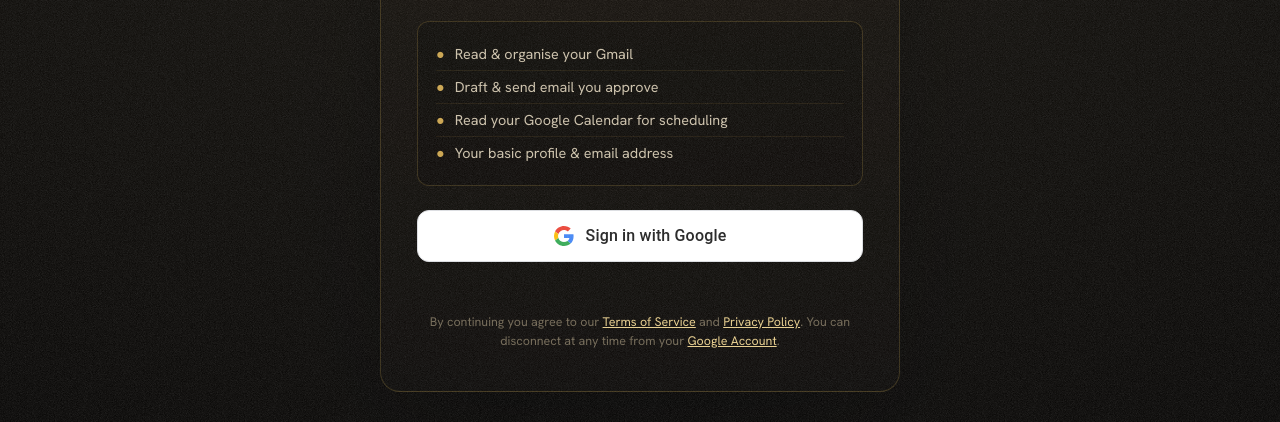
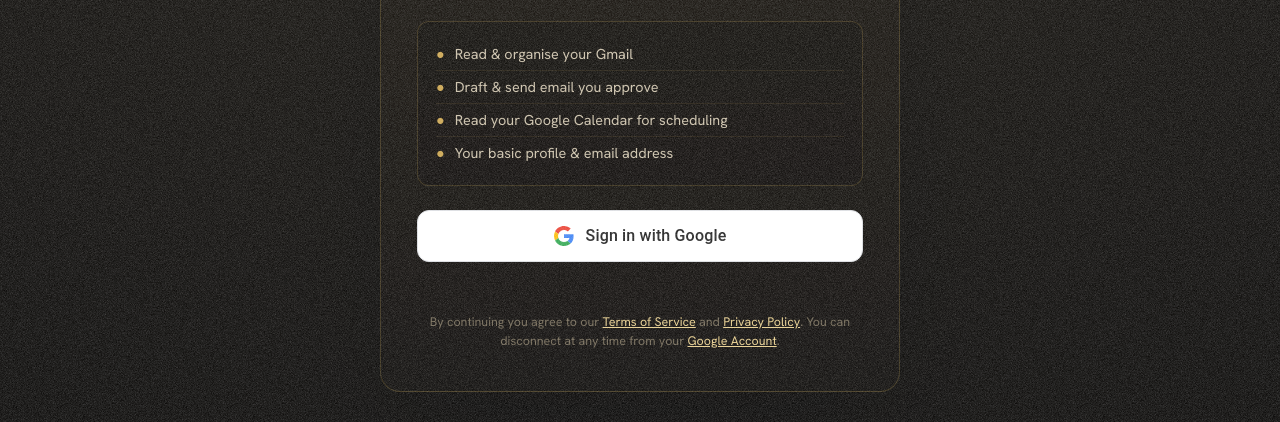
Before and after one commit to Ze-Anonymous1/godmode-site, a plain HTML site: page connect.html in a window 1280 px wide. Shown: the part 378-800 px from the top of the page. Drawn offline with Linux system fonts and the light colour scheme; a script that the page names is missing.

Commit message:
connect: bolder signature grain

```diff
--- a/connect.html
+++ b/connect.html
@@ -15,7 +15,7 @@
   body{font-family:var(--sans);color:var(--ivory);min-height:100vh;display:flex;align-items:center;justify-content:center;padding:28px;
     background:radial-gradient(ellipse 100% 80% at 50% 30%,#15120c 0%,#0c0a07 48%,#050403 100%) fixed;-webkit-font-smoothing:antialiased}
   body::before{content:"";position:fixed;inset:0;pointer-events:none;z-index:9;
-    background-image:var(--noise);background-size:190px 190px;opacity:.18;mix-blend-mode:screen}
+    background-image:var(--noise);background-size:170px 170px;opacity:.34;mix-blend-mode:screen}
   .card{position:relative;z-index:1;width:100%;max-width:520px;border:1px solid var(--line);border-radius:20px;background:linear-gradient(180deg,rgba(28,22,13,.72),rgba(10,8,6,.72));
     padding:40px 36px;text-align:center;box-shadow:0 40px 100px -30px rgba(0,0,0,.85)}
   .crest{height:96px;width:auto;margin:0 auto 18px;display:block;filter:drop-shadow(0 8px 26px rgba(0,0,0,.55))}
```
Also changed, not shown: connected.html (+1 -1 lines).
